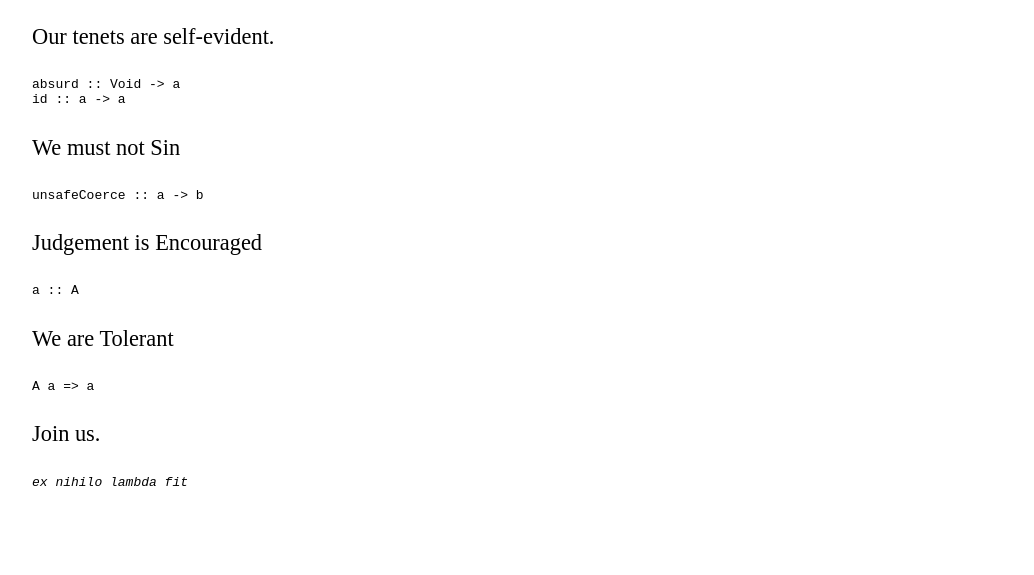
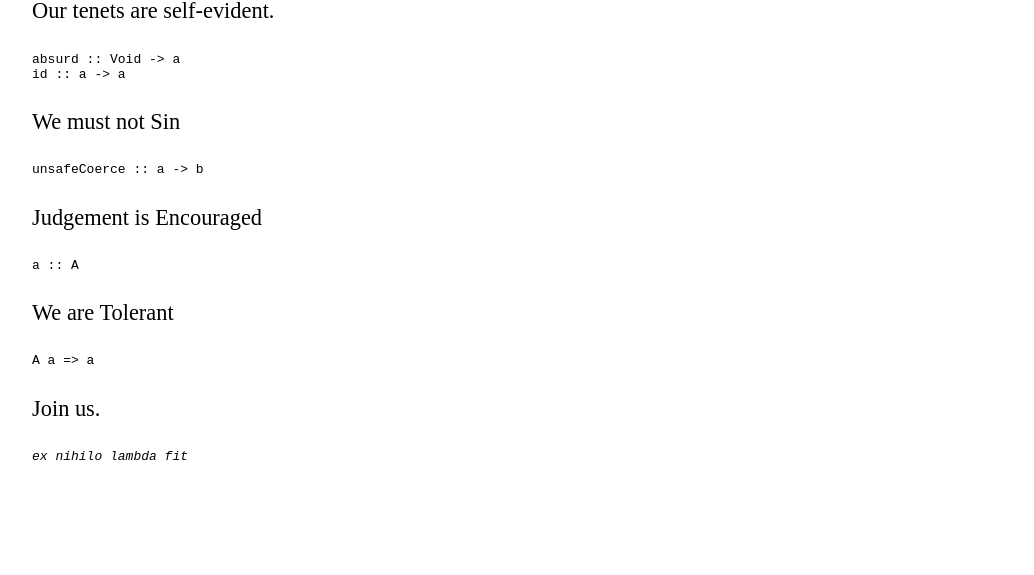
Before and after one commit to svanderbleek/churchofhaskell, a plain HTML site: page index.html in a window 1280 px wide. Shown: the part 225-800 px from the top of the page, without its empty margins (96-1130 px from the left). Drawn offline with Linux system fonts and the light colour scheme.

Commit message:
Update index.html

```diff
--- a/index.html
+++ b/index.html
@@ -1,7 +1,7 @@
 <html>
 <body>
 <style>
-body { margin: 6% auto 0; width: 80%; }
+body { margin: 4% auto 0; width: 80%; }
 h1 { font-size: 240%; }
 #greeting { font-style: italic; }
 p { font-size: 140%; line-height: 160%; }
```
